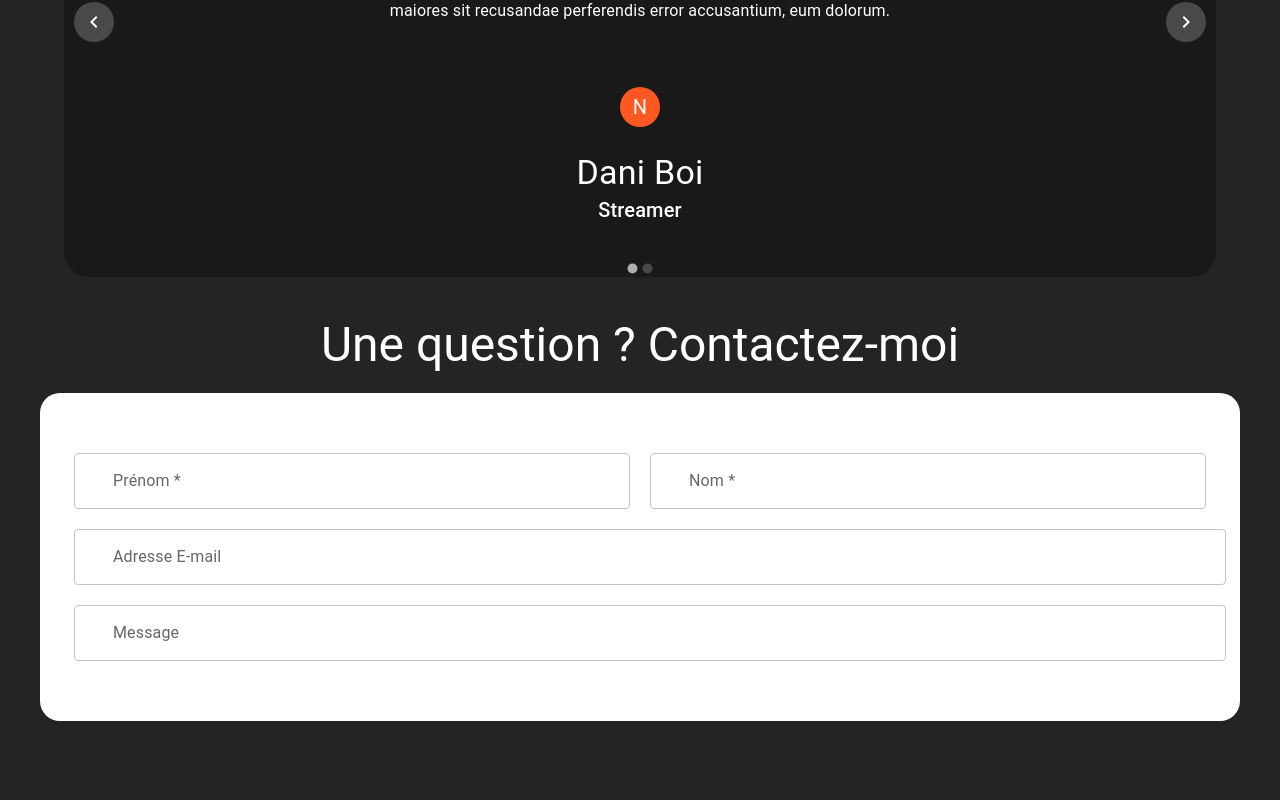
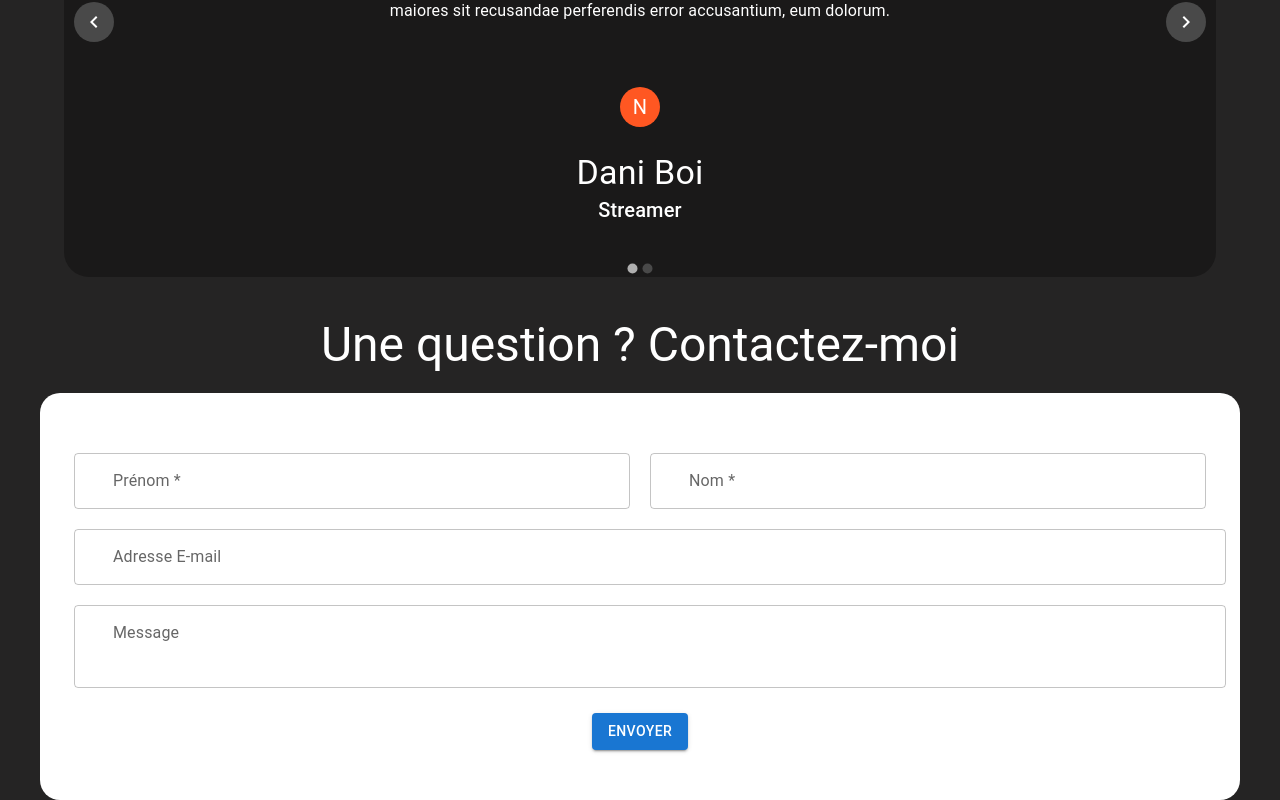
Before and after one commit to MarthL/Dan, a React (Create React App) app: page / in a window 1280 px wide. Shown: the part 1183-1983 px from the top of the page. Before the commit the page ends 1904 px from the top, so only its background shows below. Built offline with nearby package versions, Linux system fonts and the light colour scheme.

Commit message:
add form, need to do the be job

```diff
--- a/src/organisms/FormComponent.tsx
+++ b/src/organisms/FormComponent.tsx
@@ -1,5 +1,5 @@
 import React from 'react';
-import { Container, Typography, Box, FormControl, FormLabel, FormHelperText, InputLabel, Input, TextField } from '@mui/material'
+import { Container, Typography, Box, FormControl, TextField, Button } from '@mui/material'
 
 export const FormComponent = () => {
 
@@ -18,7 +18,6 @@ export const FormComponent = () => {
                   paddingLeft: '25px',
                 }
               }}
-
             />
             <TextField
               id="formNom"
@@ -29,9 +28,6 @@ export const FormComponent = () => {
                   paddingLeft: '25px',
                 }
               }}
-            // value={}
-            // onChange={ }
-
             />
             <TextField
               id=""
@@ -42,21 +38,24 @@ export const FormComponent = () => {
                   paddingLeft: '25px',
                 }
               }}
-            // value={ }
-            // onChange={ }
             />
             <TextField
               id=""
               label="Message"
               fullWidth
+              size={'medium'}
+              inputProps={{
+                style: {
+                  minHeight: '50px',
+                }
+              }}
               InputLabelProps={{
                 sx: {
                   paddingLeft: '25px',
                 }
               }}
-            // value={ }
-            // onChange={ }
             />
+            <Button variant='contained' sx={{ marginTop: '15px' }}>Envoyer</Button>
           </FormControl>
         </Container>
       </Box>
```
